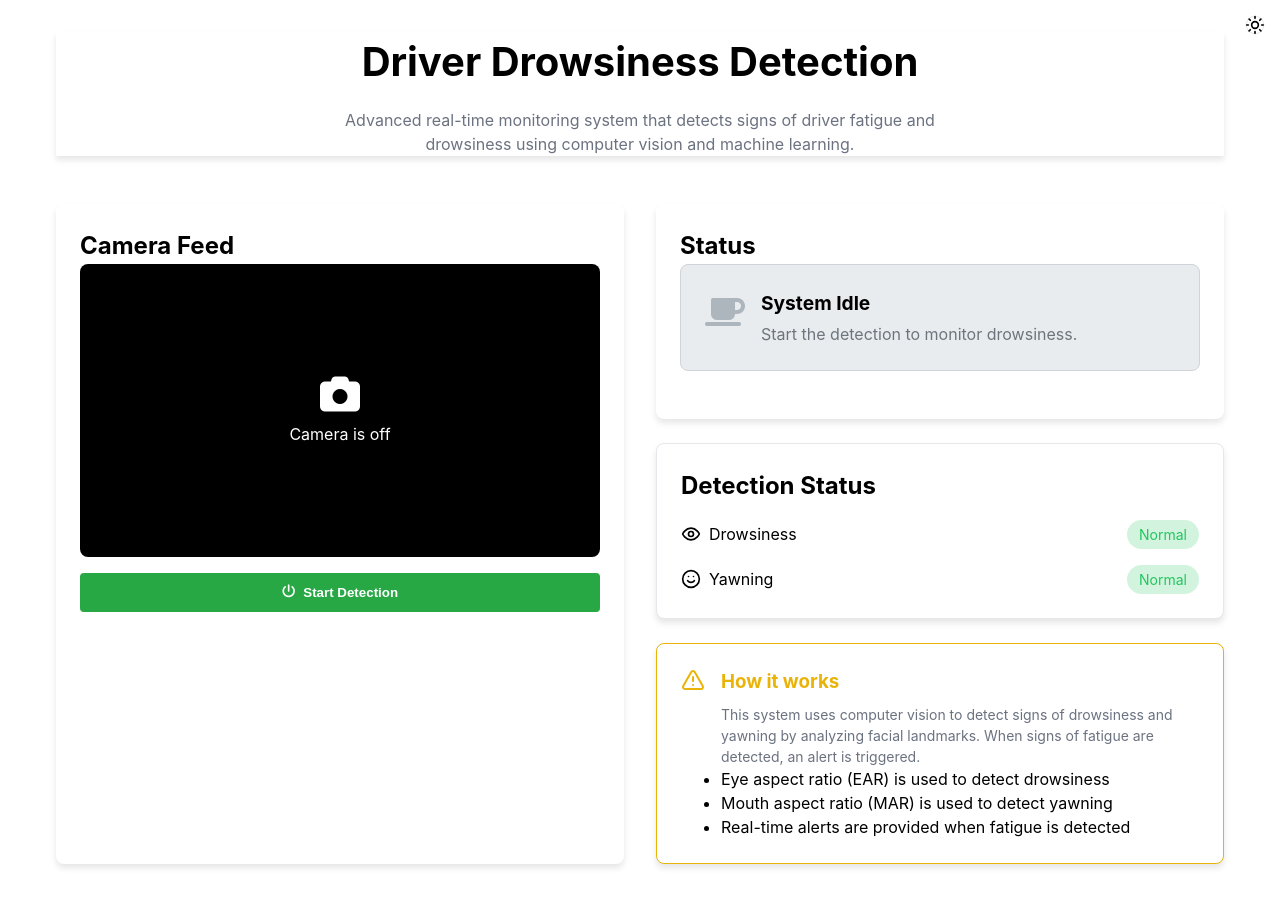
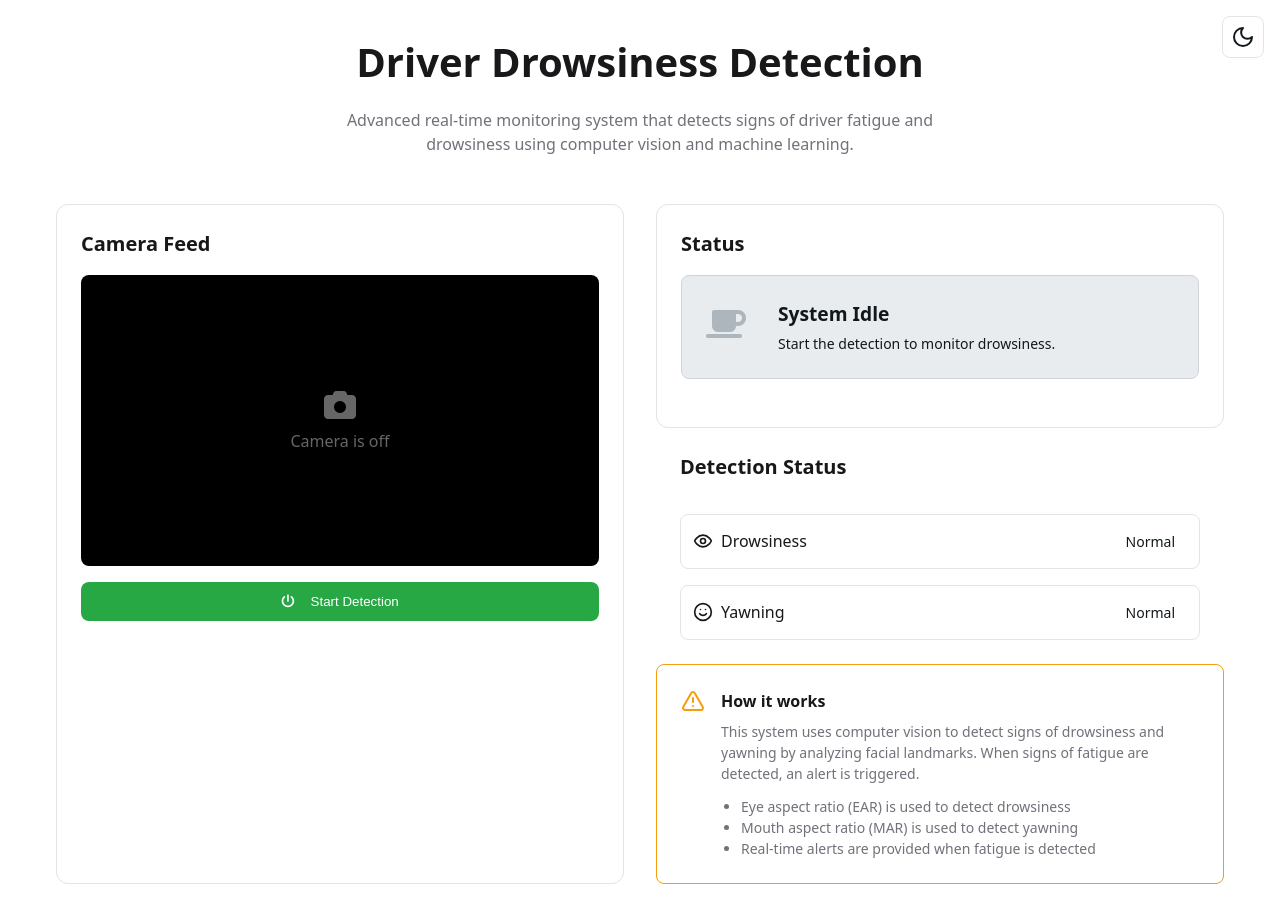
Before and after one commit to GnanadeepGumpula/Drowsiness_detector, a plain HTML site: page index.html in a window 1280 px wide. Drawn offline with Linux system fonts and the light colour scheme.

Commit message:
Update style.css

```diff
--- a/style.css
+++ b/style.css
@@ -1,18 +1,21 @@
+/* Base styles and CSS variables */
 :root {
-    /* Light Theme (default) */
-    --bg-primary: #f8f9fa;
-    --bg-secondary: #ffffff;
-    --text-primary: #333333;
-    --text-secondary: #6c757d;
-    --border-color: #dee2e6;
-    --card-shadow: 0 4px 6px rgba(0, 0, 0, 0.1);
-    --alert-bg: #f8d7da;
-    --alert-text: #721c24;
-    --alert-border: #f5c6cb;
+  --background: #ffffff;
+  --foreground: #11181C;
+  --card-background: #ffffff;
+  --card-border: #E4E4E7;
+  --primary: #18181B;
+  --primary-foreground: #ffffff;
+  --secondary: #27272A;
+  --muted: #71717A;
   --btn-start: #28a745;
-    --btn-start-hover: #218838;
+  --btn-start-hover: #56dc54;
   --btn-stop: #dc3545;
   --btn-stop-hover: #c82333;
+  --accent: #4F46E5;
+  --destructive: #721c24;
+  --warning: #F59E0B;
+  --success: #10B981;
   --status-idle-bg: #e9ecef;
   --status-idle-border: #ced4da;
   --status-idle-icon: #adb5bd;
@@ -25,53 +28,21 @@
   --status-yawning-bg: #fff3cd;
   --status-yawning-border: #ffeeba;
   --status-yawning-icon: #ffc107;
-    --theme-toggle-bg: #f8f9fa;
-    --theme-toggle-color: #6c757d;
-    --background: #ffffff;
-    --foreground: #000000;
-    --card-bg: #ffffff;
-    --card1-shadow: 0 4px 6px rgba(0, 0, 0, 0.1);
-    --primary: #2563eb;
-    --primary-hover: #1d4ed8;
-    --destructive: #dc2626;
-    --destructive-hover: #b91c1c;
-    --muted: #6b7280;
-    --success: #22c55e;
-    --warning: #eab308;
-    --border: #e5e7eb;
-    --shadow: rgba(0, 0, 0, 0.1);
-    --radius: 0.5rem;
-    --text-secondary: #6c757d;
-    --status-idle-bg: #e9ecef;
-
 }
 
-[data-theme="dark"] {
-    --background: #0a0a0a;
+.dark-theme {
+  --background: #18181B;
   --foreground: #ffffff;
-    --card-bg: #1a1a1a;
-    --primary: #3b82f6;
-    --primary-hover: #2563eb;
-    --destructive: #ef4444;
-    --destructive-hover: #dc2626;
-    --card1-shadow: 0 4px 6px rgba(0, 0, 0, 0.3);
-    --muted: #9ca3af;
-    --success: #22c55e;
-    --warning: #eab308;
-    --border: #2d2d2d;
-    --text-secondary: #b0b0b0;
-    --shadow: rgba(0, 0, 0, 0.3);
-    --status-idle-bg: #2a2a2a;
-    /* Dark Theme */
-    --bg-primary: #121212;
-    --bg-secondary: #1e1e1e;
-    --text-primary: #e0e0e0;
-    --text-secondary: #b0b0b0;
-    --border-color: #333333;
-    --card-shadow: 0 4px 6px rgba(0, 0, 0, 0.3);
-    --alert-bg: #350d12;
-    --alert-text: #f8d7da;
-    --alert-border: #721c24;
+  --card-background: #27272A;
+  --card-border: #3F3F46;
+  --primary: #ffffff;
+  --primary-foreground: #18181B;
+  --secondary: #A1A1AA;
+  --muted: #71717A;
+  --accent: #6366F1;
+  --destructive: #350d12;
+  --warning: #D97706;
+  --success: #059669;
   --btn-start: #198754;
   --btn-start-hover: #157347;
   --btn-stop: #bb2d3b;
@@ -88,9 +59,6 @@
   --status-yawning-bg: #332701;
   --status-yawning-border: #664d03;
   --status-yawning-icon: #ffc107;
-    --theme-toggle-bg: #2a2a2a;
-    --theme-toggle-color: #e0e0e0;
-
 }
 
 * {
@@ -100,42 +68,130 @@
 }
 
 body {
-    font-family: -apple-system, BlinkMacSystemFont, "Segoe UI", Roboto, "Helvetica Neue", Arial, sans-serif;
+  font-family: system-ui, -apple-system, sans-serif;
   background-color: var(--background);
   color: var(--foreground);
   line-height: 1.5;
   transition: background-color 0.3s, color 0.3s;
 }
 
+/* Theme toggle button */
+.theme-toggle {
+  position: fixed;
+  top: 1rem;
+  right: 1rem;
+  background: var(--card-background);
+  border: 1px solid var(--card-border);
+  color: var(--foreground);
+  padding: 0.5rem;
+  border-radius: 0.5rem;
+  cursor: pointer;
+  z-index: 100;
+  transition: all 0.3s ease;
+}
+
+.theme-toggle:hover {
+  background: var(--card-border);
+}
+
+.sun-icon {
+  display: none;
+}
+
+.moon-icon {
+  display: block;
+}
+
+.dark-theme .sun-icon {
+  display: block;
+}
+
+.dark-theme .moon-icon {
+  display: none;
+}
+
+/* Container and layout */
 .container {
   max-width: 1200px;
   margin: 0 auto;
-    padding: 2rem 1rem;
+  padding: 2rem 1rem;}
+
+.header {
+  text-align: center;
+  margin-bottom: 3rem;
 }
-/* Camera Container */
+
+.header h1 {
+  font-size: 2.5rem;
+  margin-bottom: 1rem;
+  color: var(--primary);
+}
+
+.header p {
+  color: var(--muted);
+  max-width: 600px;
+  margin: 0 auto;
+}
+
+.grid {
+  display: grid;
+  grid-template-columns: 1fr;
+  gap: 2rem;
+}
+
+@media (min-width: 768px) {
+  .grid {
+    grid-template-columns: 1fr 1fr;
+  }
+}
+
+/* Cards */
+.card1 {
+  background: var(--card-background);
+  border: 1px solid var(--card-border);
+  border-radius: 0.75rem;
+  padding: 1.5rem;
+}
+
+.card {
+  background-color: var(--bg-secondary);
+  border-radius: 8px;
+  box-shadow: var(--card-shadow);
+  padding: 1.5rem;
+  display: flex;
+  flex-direction: column;
+}
+
+.card h2, .card1 h2 {
+  font-size: 1.25rem;
+  margin-bottom: 1rem;
+  color: var(--primary);
+}
+
+
+
+/* Camera container */
 .camera-container {
+  background: #000;
+  border-radius: 0.5rem;
+  aspect-ratio: 16/9;
+  overflow: hidden;
+  margin-bottom: 1rem;
   position: relative;
-    background-color: #000;
-    border-radius: 8px;
-    overflow: hidden;
-    aspect-ratio: 16 / 9;
-    display: flex;
-    align-items: center;
-    justify-content: center;
-    margin-bottom: 1rem;
 }
 
 #camera-placeholder {
+  position: absolute;
+  inset: 0;
   display: flex;
   flex-direction: column;
   align-items: center;
   justify-content: center;
-    color: white;
-    text-align: center;
+  color: #666;
 }
 
 #camera-placeholder i {
-    font-size: 2.5rem;
+  font-size: 2rem;
   margin-bottom: 0.5rem;
 }
 
@@ -145,17 +201,20 @@ body {
   object-fit: cover;
   display: none;
 }
-/* Button Styles */
-button {
+
+/* Buttons */
+.start-btn, .stop-btn {
+  width: 100%;
+  padding: 0.75rem;
+  border-radius: 0.5rem;
+  border: none;
+  font-weight: 500;
+  cursor: pointer;
   display: flex;
   align-items: center;
   justify-content: center;
-    padding: 0.75rem 1.5rem;
-    border: none;
-    border-radius: 4px;
-    font-weight: 600;
-    cursor: pointer;
-    transition: background-color 0.3s;
+  gap: 0.5rem;
+  transition: all 0.3s ease;
 }
 
 button i {
@@ -180,53 +239,73 @@ button i {
   background-color: var(--btn-stop-hover);
 }
 
-.header {
-    text-align: center;
-    margin-bottom: 3rem;
-    box-shadow: var(--card1-shadow);
+
+/* Status indicators */
+.status {
+  display: flex;
+  align-items: flex-start;
+  gap: 1rem;
+  padding: 1rem;
+  border-radius: 0.5rem;
+  background: var(--card-background);
+  border: 1px solid var(--card-border);
 }
 
-.header h1 {
-    font-size: 2.5rem;
-    margin-bottom: 1rem;
+.status-icon {
+  font-size: 1.5rem;
+  color: var(--muted);
 }
 
-.header p {
-    color: var(--muted);
-    max-width: 600px;
-    margin: 0 auto;
+.status-text h3 {
+  font-size: 1rem;
+  margin-bottom: 0.25rem;
 }
 
-.grid {
-    display: grid;
-    grid-template-columns: 1fr;
-    gap: 2rem;
+.status-text p {
+  color: var(--muted);
+  font-size: 0.875rem;
 }
 
-
-
-@media (min-width: 768px) {
-    .grid {
-        grid-template-columns: 1fr 1fr;
-    }
+.status-grid {
+  display: flex;
+  flex-direction: column;
+  gap: 1rem;
+  margin-top: 1rem;
 }
 
-.card {
-    background-color: var(--card-bg);
-    border-radius: var(--radius);
-    padding: 1.5rem;
-    box-shadow: 0 4px 6px var(--shadow);
-    border: 1px solid var(--border);
+.status-item {
+  display: flex;
+  justify-content: space-between;
+  align-items: center;
+  padding: 0.75rem;
+  background: var(--card-background);
+  border: 1px solid var(--card-border);
+  border-radius: 0.5rem;
 }
-.card1 {
-    background-color: var(--bg-secondary);
-    border-radius: 8px;
-    box-shadow: var(--card1-shadow);
-    padding: 1.5rem;
+
+.status-label {
   display: flex;
-    flex-direction: column;
+  align-items: center;
+  gap: 0.5rem;
+  color: var(--primary);
 }
-  /* Status Indicator */
+
+.status-badge {
+  padding: 0.25rem 0.75rem;
+  border-radius: 1rem;
+  font-size: 0.875rem;
+  font-weight: 500;
+}
+
+.status-badge.normal {
+  background: var(--success);
+  color: white;
+}
+
+.status-badge.alert {
+  background: var(--destructive);
+  color: white;
+}
 .status {
   display: flex;
   padding: 1.5rem;
@@ -284,6 +363,66 @@ button i {
   color: var(--status-yawning-icon);
 }
 
+/* Warning card */
+.warning-card {
+  background: var(--card-background);
+  border: 1px solid var(--warning);
+}
+
+.warning-content {
+  display: flex;
+  gap: 1rem;
+}
+
+.warning-icon {
+  flex-shrink: 0;
+  color: var(--warning);
+}
+
+.warning-content h3 {
+  font-size: 1rem;
+  margin-bottom: 0.5rem;
+  color: var(--primary);
+}
+
+.warning-content p {
+  color: var(--muted);
+  font-size: 0.875rem;
+  margin-bottom: 0.75rem;
+}
+
+.warning-content ul {
+  list-style-type: disc;
+  padding-left: 1.25rem;
+  color: var(--muted);
+  font-size: 0.875rem;
+}
+
+/* Error container */
+#error-container {
+  position: fixed;
+  top: 1rem;
+  left: 50%;
+  transform: translateX(-50%);
+  z-index: 100;
+  width: 90%;
+  max-width: 400px;
+}
+
+.error-alert {
+  background: var(--destructive);
+  color: white;
+  padding: 1rem;
+  border-radius: 0.5rem;
+  display: flex;
+  align-items: flex-start;
+  gap: 0.75rem;
+}
+
+.hidden {
+  display: none;
+}
+
 /* Info Section */
 .info-section {
   margin-top: 1rem;
@@ -308,161 +447,3 @@ button i {
 .info-section li {
   margin-bottom: 0.25rem;
 }
-/* Error Alert */
-#error-container {
-    padding: 0 2rem;
-    max-width: 1200px;
-    margin: 0 auto;
-    width: 100%;
-  }
-
-  .error-alert {
-    display: flex;
-    align-items: flex-start;
-    background-color: var(--alert-bg);
-    color: var(--alert-text);
-    border: 1px solid var(--alert-border);
-    border-radius: 8px;
-    padding: 1rem;
-    margin-bottom: 1.5rem;
-  }
-
-  .error-alert i {
-    margin-right: 0.75rem;
-    font-size: 1.2rem;
-  }
-
-  .hidden {
-    display: none;
-  }
-
-@keyframes pulse {
-    0% { opacity: 1; }
-    50% { opacity: 0.5; }
-    100% { opacity: 1; }
-}
-
-.status-container {
-    display: flex;
-    flex-direction: column;
-    gap: 1.5rem;
-}
-
-.status-grid {
-    display: flex;
-    flex-direction: column;
-    gap: 1rem;
-    margin-top: 1rem;
-}
-
-.status-item {
-    display: flex;
-    justify-content: space-between;
-    align-items: center;
-}
-
-.status-label {
-    display: flex;
-    align-items: center;
-    gap: 0.5rem;
-}
-
-.status-badge {
-    padding: 0.25rem 0.75rem;
-    border-radius: 9999px;
-    font-size: 0.875rem;
-    background-color: rgba(34, 197, 94, 0.2);
-    color: var(--success);
-}
-
-.status-badge.alert {
-    background-color: rgba(220, 38, 38, 0.2);
-    color: var(--destructive);
-}
-
-.warning-card {
-    border-color: var(--warning);
-}
-
-.warning-content {
-    display: flex;
-    gap: 1rem;
-    align-items: flex-start;
-}
-
-.warning-icon {
-    color: var(--warning);
-    flex-shrink: 0;
-}
-
-.warning-content h3 {
-    color: var(--warning);
-    margin-bottom: 0.5rem;
-}
-
-.warning-content p {
-    font-size: 0.875rem;
-    color: var(--muted);
-}
-
-.theme-toggle {
-    position: fixed;
-    top: 1rem;
-    right: 1rem;
-    padding: 0.5rem;
-    border-radius: var(--radius);
-    background-color: var(--card-bg);
-    border: 1px solid var(--border);
-    cursor: pointer;
-    color: var(--foreground);
-    display: flex;
-    align-items: center;
-    justify-content: center;
-    transition: background-color 0.2s;
-}
-
-.theme-toggle:hover {
-    background-color: var(--border);
-}
-
-.theme-toggle .sun-icon,
-.theme-toggle .moon-icon {
-    width: 20px;
-    height: 20px;
-    position: absolute;
-    transition: transform 0.2s, opacity 0.2s;
-}
-
-.theme-toggle .sun-icon {
-    opacity: 1;
-    transform: scale(1) rotate(0);
-}
-
-.theme-toggle .moon-icon {
-    opacity: 0;
-    transform: scale(0) rotate(-90deg);
-}
-
-[data-theme="dark"] .theme-toggle .sun-icon {
-    opacity: 0;
-    transform: scale(0) rotate(90deg);
-}
-
-[data-theme="dark"] .theme-toggle .moon-icon {
-    opacity: 1;
-    transform: scale(1) rotate(0);
-}
-
-.alert-border {
-    position: absolute;
-    inset: 0;
-    border: 4px solid var(--destructive);
-    border-radius: var(--radius);
-    opacity: 0;
-    animation: none;
-}
-
-.alert-border.active {
-    opacity: 1;
-    animation: pulse 2s infinite;
-}
```
Lines whose indentation alone changed are shown as unchanged.
